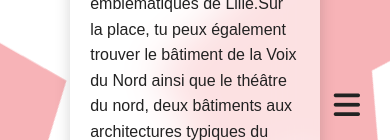
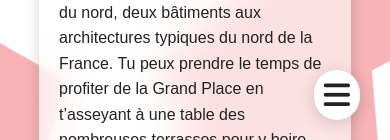
Before and after one commit to Kirjal/lille-en-nord, a Vue app: page /article/1 in a window 390 px wide. Shown: the part 704-844 px from the top of the page. Built offline with nearby package versions, Linux system fonts and the light colour scheme; data requests are answered from the project's data file.

Commit message:
modifications CSS mineures (boutons etc)

```diff
--- a/src/App.vue
+++ b/src/App.vue
@@ -60,8 +60,8 @@ main {
     color: #222;
     min-height: calc(100vh - 100px);
     padding: 20px 0;
-    max-width: 80%;
-    margin: auto;
+    max-width: 100%;
+    /* margin: auto; */
 }
 
 a {
--- a/src/components/Navigation.vue
+++ b/src/components/Navigation.vue
@@ -162,6 +162,10 @@ button:hover {
   .fa-bars {
     top: unset;
     bottom: 20px;
+    background-color: white;
+    padding: 10px;
+    border-radius: 25px;
+    box-shadow: 0 3px 15px rgba(51, 51, 51, 0.2);
   }
 
   .fa-times {
--- a/src/pages/Accueil.vue
+++ b/src/pages/Accueil.vue
@@ -76,6 +76,7 @@ article {
     border-radius: 10px;
     overflow: hidden;
     transition: all .2s ease-in-out;
+    max-width: 100vw;
 }
 
 article:hover {
--- a/src/pages/Articles.vue
+++ b/src/pages/Articles.vue
@@ -109,11 +109,13 @@ export default {
 <style scoped>
 .article {
     width: 80%;
+    min-width: 280px;
     backdrop-filter: blur(20px);
     box-shadow: 0 3px 15px rgba(51, 51, 51, 0.2);
     border-radius: 10px;
     padding: 20px;
     background-color: rgba(255, 255, 255, 0.6);
+    max-width: 100vw;
 }
 
 .article img {
@@ -158,13 +160,15 @@ button {
     border-radius: 0.25rem;
     background: var(--main-color);
     color: white;
-    font-family: -system-ui, sans-serif;
     white-space: nowrap;
     text-decoration: none;
     padding: 0.25rem 0.5rem;
     margin: 0.25rem;
     cursor: pointer;
     transition: all .2s ease-in-out;
+    font-family: 'Helvetica Neue', sans-serif;
+    font-weight: bold;
+    font-size: 15px;
 }
 
 button:hover {
--- a/src/pages/Connexion.vue
+++ b/src/pages/Connexion.vue
@@ -166,7 +166,7 @@ button {
     border-radius: 0.25rem;
     background: var(--main-color);
     color: white;
-    font-family: -system-ui, sans-serif;
+    font-family: 'Helvetica Neue';
     white-space: nowrap;
     text-decoration: none;
     padding: 0.25rem 0.5rem;
--- a/src/pages/NotFound.vue
+++ b/src/pages/NotFound.vue
@@ -3,7 +3,6 @@
     <div>
 
         <h1> QUATRE CENTS QUATRE (404 not found) 💀</h1>
-        <br />
         <h2> La page n'existe pas sauf si tu veux la réaliser ! 😁
             <h2> Sinon revient sur la page d'accueil en cliquant ici:👉</h2>
             <a href="Accueil">Accueil</a>
--- a/src/pages/Nouveau.vue
+++ b/src/pages/Nouveau.vue
@@ -96,7 +96,7 @@ export default {
 }
 
 .formulaire {
-    width: 100%;
+    width: 80%;
     backdrop-filter: blur(20px);
     box-shadow: 0 3px 15px rgba(51, 51, 51, 0.2);
     padding: 20px;
@@ -109,7 +109,6 @@ button {
     border-radius: 0.25rem;
     background: var(--main-color);
     color: white;
-    font-family: -system-ui, sans-serif;
     white-space: nowrap;
     text-decoration: none;
     padding: 0.25rem 0.5rem;
@@ -117,6 +116,9 @@ button {
     width: 100%;
     cursor: pointer;
     transition: all .2s ease-in-out;
+    font-family: 'Helvetica Neue', sans-serif;
+    font-weight: bold;
+    font-size: 15px;
 }
 
 button:hover {
```
